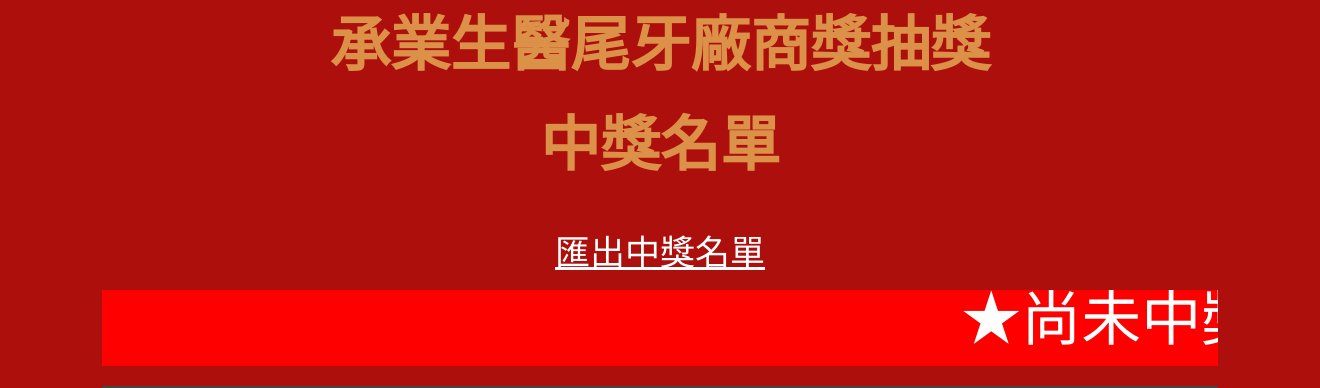
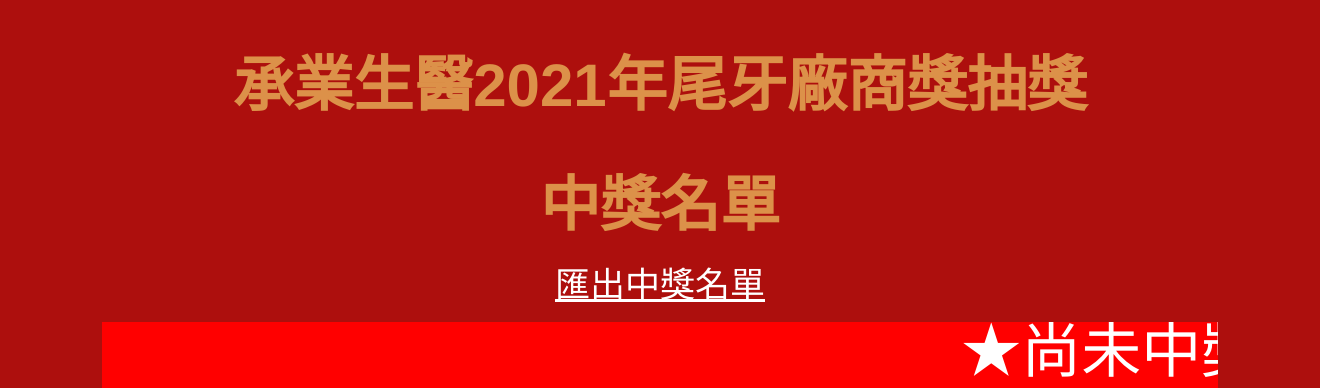
Before and after one commit to ktl1111/lucky_draw, a Django app: template app/templates/app/list.html in a window 1320 px wide; the page is wider, and only the part inside the window is pictured. Shown: the top 388 px of that part. Run offline with Django 3.2, Linux system fonts and the light colour scheme; the template is opened without the code that fills it, so the values that code supplies are empty; some libraries are stand-ins or nearby versions.

Commit message:
update styles

```diff
--- a/app/static/app/app.css
+++ b/app/static/app/app.css
@@ -81,9 +81,15 @@ body{
     font-size: 60px;
 }
 
-h1,h2 {
+h1 {
     font-weight: bolder;
-    padding: 10px;
+    padding: 50px;
+    font-size: 60px ;
+    text-align: center;
+}
+h2 {
+    font-weight: bolder;
+    margin: -10px;
     font-size: 60px ;
     text-align: center;
 }
--- a/app/templates/app/layout.html
+++ b/app/templates/app/layout.html
@@ -23,7 +23,7 @@
 </head>
 <body>
 
-<h1>承業生醫尾牙廠商獎抽獎</h1>
+<h1>承業生醫2021年尾牙廠商獎抽獎</h1>
 {% block body %}
 {% endblock %}
 
```
Also changed, not shown: db.sqlite3.
